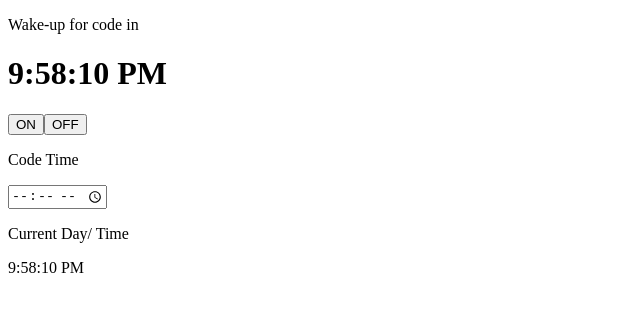
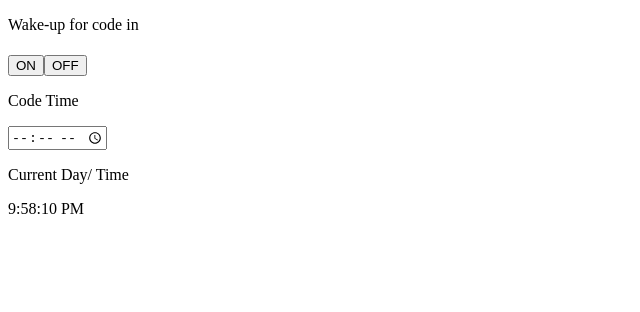
Before and after one commit to simoneas02/react-alarm-clock, a React (Create React App) app: page / in a window 1280 px wide. Shown: the top 312 px of the page, without its empty margins (0-640 px from the left). Built offline with nearby package versions, Linux system fonts and the light colour scheme.

Commit message:
add cronometer

```diff
--- a/src/components/Clock.js
+++ b/src/components/Clock.js
@@ -6,22 +6,53 @@ class Clock extends Component {
     super(props);
     this.state = {
       currentTime: '',
-      codeTime: ''
+      codeTime: '',
+      timeLeft: ''
     };
   }
 
   componentDidMount() {
     setInterval(() => {
       this.setCurrentTime();
+      this.cronometer();
       this.checkAlarmClock();
     } ,1000);
   }
 
+  cronometer() {
+    const currentTime = this.state.currentTime;
+    const codeTime = this.state.codeTime;
+
+    if (codeTime !== '') {
+
+      const codeTimeSeconds = this.formatToSeconds(codeTime);
+      const currentTimeSeconds = this.formatToSeconds(currentTime);
+      const timeLeft = codeTimeSeconds - currentTimeSeconds;
+
+      this.setState({
+        timeLeft: this.formatToString(timeLeft)
+      })
+
+    }
+
+  }
+
+  formatToSeconds(time) {
+    const array = time.split(':');
+    const timeSeconds = (+array[0]) * 60 * 60 + (+array[1]) * 60 + (+array[2]);
+    return timeSeconds;
+  }
+
+  formatToString(seconds) {
+    const h = Math.floor(seconds / 3600);
+    const m = Math.floor(seconds % 3600 / 60);
+    const s = Math.floor(seconds % 3600 % 60);
+    const timeString = (h < 10 ? "0" : "") + h + ":" + (m < 10 ? "0" : "") + m + ":" + (s < 10 ? "0" : "") + s;
+    return timeString;
+  }
+
   checkAlarmClock() {
-    console.log('currentTime: ' + this.state.currentTime);
-    console.log('codeTime: ' + this.state.codeTime);
     const isTimeToCode = this.state.currentTime === this.state.codeTime;
-    console.log('result: ' + isTimeToCode);
 
     if(isTimeToCode) {
       this.alarm();
@@ -50,7 +81,7 @@ class Clock extends Component {
       <div>
 
         <p>Wake-up for code in</p>
-        <h1>{this.state.currentTime}</h1>
+        <h1>{this.state.timeLeft}</h1>
 
         <div>
           <button>ON</button>
```
